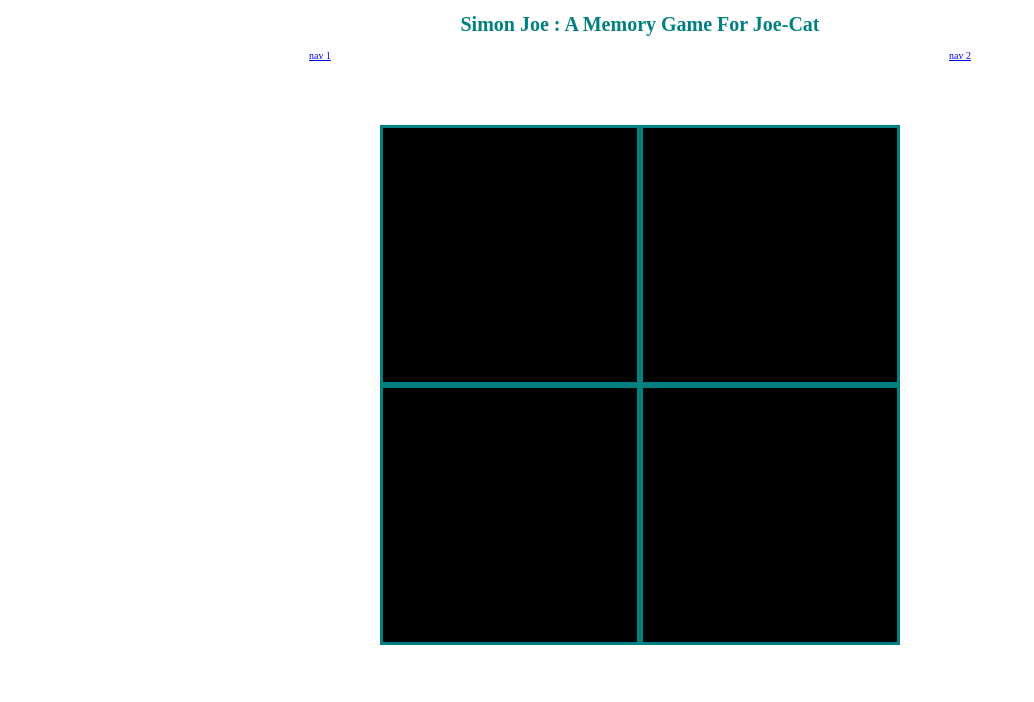
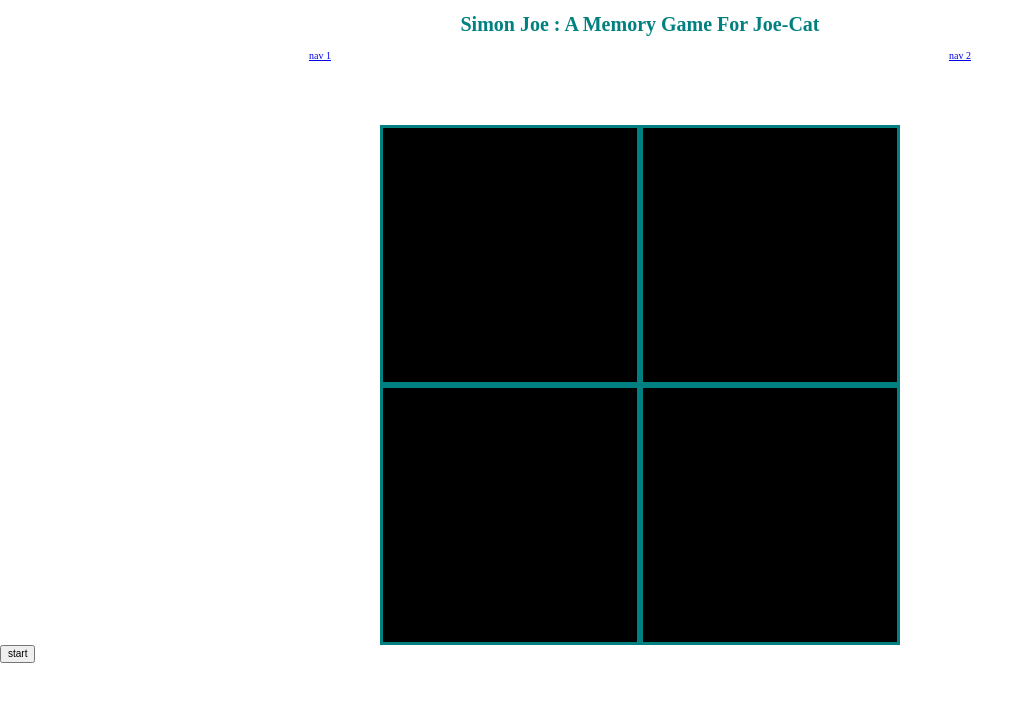
Before and after one commit to f1ux1uxday/simon-joe, a React app: page / in a window 1280 px wide. Shown: the top 702 px of the page, without its empty margins (0-1034 px from the left). Built offline with nearby package versions, Linux system fonts and the light colour scheme.

Commit message:
moved stylesheets into styles folder, created state object and options component

```diff
--- a/src/App.js
+++ b/src/App.js
@@ -3,13 +3,32 @@ import 'normalize.css'
 
 import Header from './components/sj-header'
 import Pads from './components/sj-pads'
+import Options from './components/sj-options'
 
 class App extends Component {
+  constructor(props) {
+    super(props)
+    this.state = {
+      gameOn: 'no',
+    }
+    this.start = this.start.bind(this)
+  }
+
+  start() {
+    this.setState({
+      gameOn: 'yes'
+    })
+  }
+
   render() {
     return (
       <div>
         <Header />
         <Pads />
+        <Options
+          gameOn={this.state.gameOn}
+          start={this.start}
+        />
       </div>
     )
   }
--- a/src/components/sj-header.js
+++ b/src/components/sj-header.js
@@ -1,5 +1,5 @@
 import React from 'react'
-import styles from './sj-header.css'
+import styles from '../styles/sj-header.css'
 
 const Header = () => (
   <div>
--- /dev/null
+++ b/src/components/sj-options.js
@@ -0,0 +1,18 @@
+import React, { Component } from 'react'
+
+class Options extends Component {
+  handleClick() {
+    this.props.start()
+    console.log(this.props.gameOn)
+  }
+
+  render() {
+    return (
+      <div id='optionContainer'>
+        <button onClick={this.handleClick.bind(this)}> start </button>
+      </div>
+    )
+  }
+}
+
+export default Options
--- a/src/components/sj-pads.js
+++ b/src/components/sj-pads.js
@@ -1,5 +1,5 @@
 import React, { Component } from 'react'
-import styles from './sj-pads.css'
+import styles from '../styles/sj-pads.css'
 
 class Pads extends Component {
   render() {
```
Also changed, not shown: src/styles/App.css (renamed from src/App.css), src/styles/sj-header.css (renamed from src/components/sj-header.css), src/styles/sj-pads.css (renamed from src/components/sj-pads.css).
